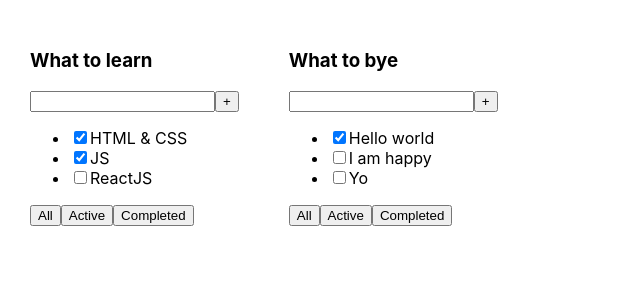
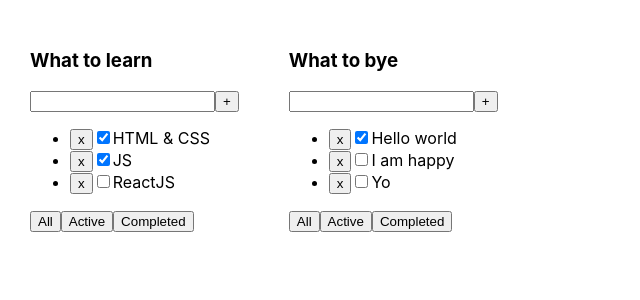
Before and after one commit to oleg-lego-lego/todolist_for_the_lesson, a React (Create React App) app: page / in a window 1280 px wide. Shown: the top 300 px of the page, without its empty margins (0-640 px from the left). Built offline with nearby package versions, Linux system fonts and the light colour scheme.

Commit message:
add button in map task

```diff
--- a/src/Todolist.tsx
+++ b/src/Todolist.tsx
@@ -18,6 +18,7 @@ export const Todolist = (props: TodolistPropsType) => {
                 {props.tasks.map((t) => {
                     return (
                         <li key={t.id}>
+                            <button onClick={() => {}}>x</button>
                             <input type="checkbox" checked={t.isDone}/>
                             <span>{t.title}</span>
                         </li>
```
